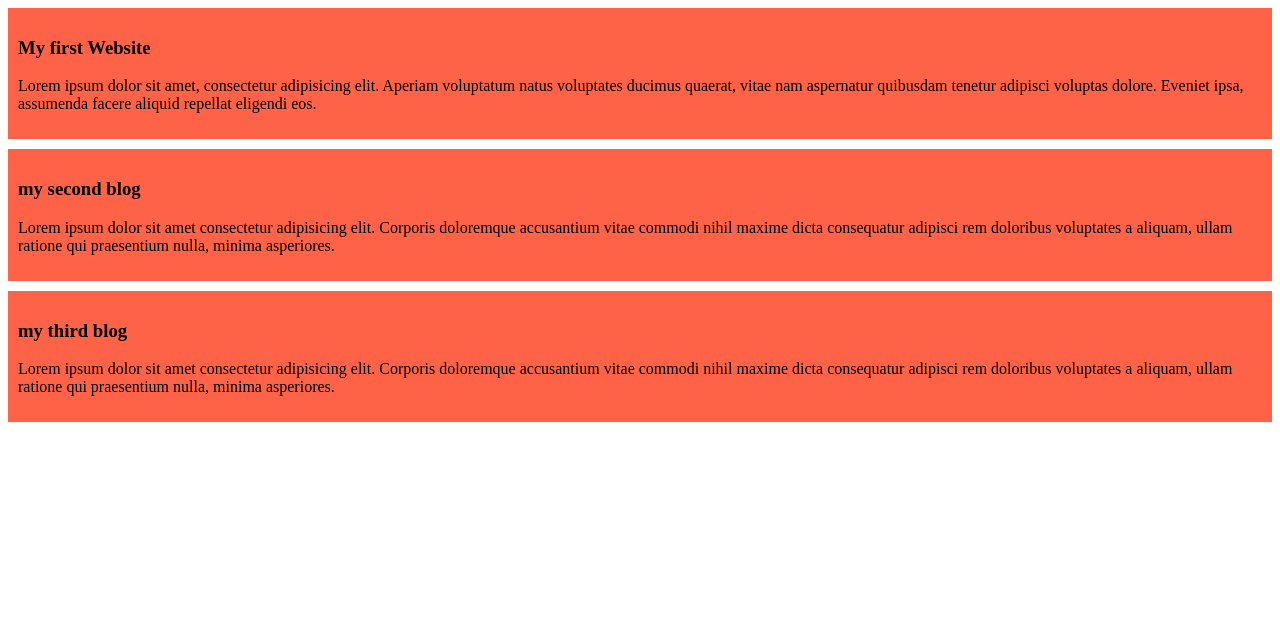
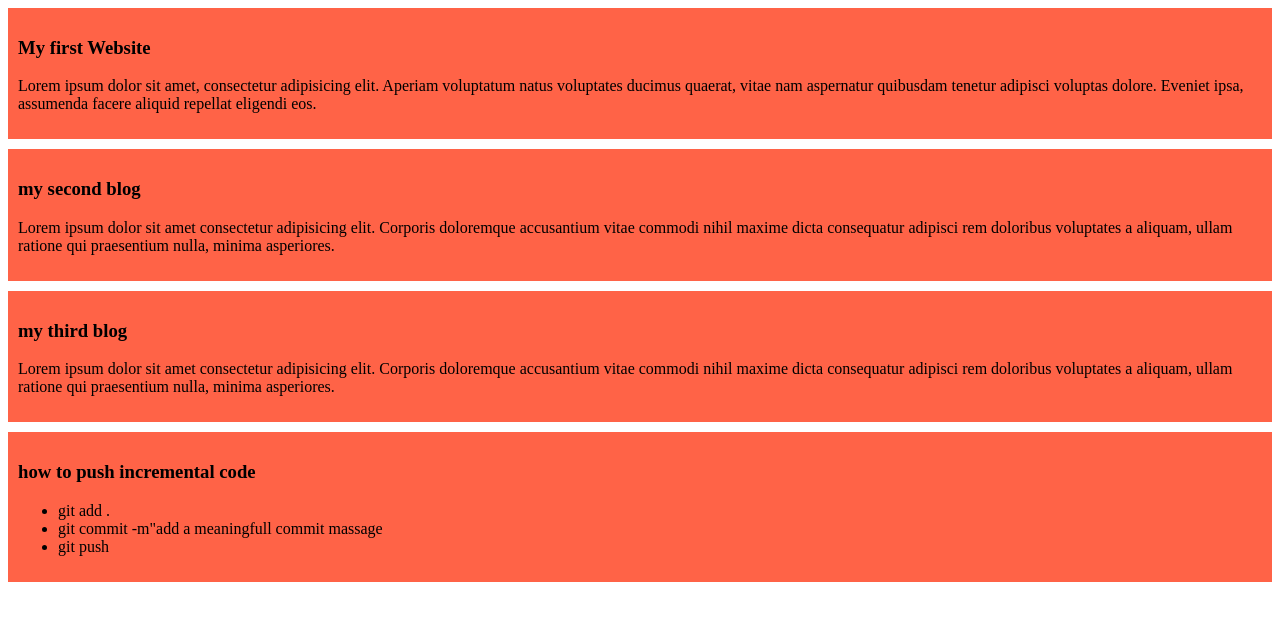
Before and after one commit to hasif52/my-simple-website, a plain HTML site: page index.html in a window 1280 px wide. Drawn offline with Linux system fonts and the light colour scheme.

```diff
--- a/index.html
+++ b/index.html
@@ -25,6 +25,14 @@
             Lorem ipsum dolor sit amet consectetur adipisicing elit. Corporis doloremque accusantium vitae commodi nihil maxime dicta consequatur adipisci rem doloribus voluptates a aliquam, ullam ratione qui praesentium nulla, minima asperiores.
         </p>
     </div>
-
+    <div>
+        <h3>
+            how to push incremental code</h3>
+            <ul>
+                <li>git add .</li>
+                <li>git commit -m"add a meaningfull commit massage</li>
+                <li>git push</li>
+            </ul>
+    </div>
 </body>
 </html>
```
